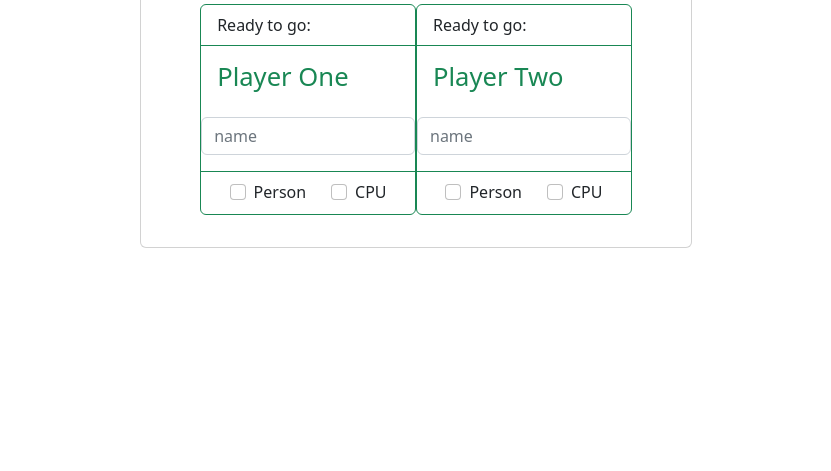
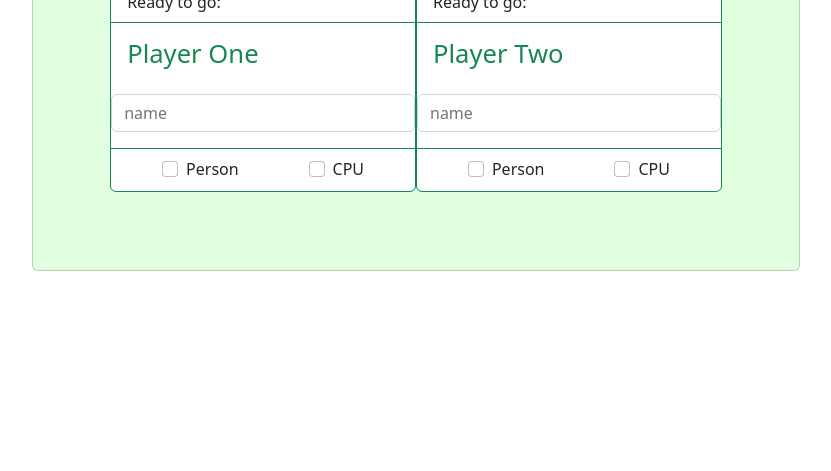
Before and after one commit to MartaAguilarTaverner/Tic-Tac-Toe-Proyecto-3, a plain HTML site: page pages/SelectPlayers.html in a window 1280 px wide. Shown: the part 329-800 px from the top of the page, without its empty margins (224-1055 px from the left). Drawn offline with nearby package versions, Linux system fonts and the light colour scheme.

Commit message:
Modifications color and position in the page of selectPlayers.html

```diff
--- a/css/style.css
+++ b/css/style.css
@@ -2,3 +2,9 @@
     height: 100vh;
     width: 100vw;
 }
+
+.card-newgame{
+    height: 50vh;
+    width: 60vw;
+    background-color:rgb(223, 255, 223)
+}
--- a/pages/SelectPlayers.html
+++ b/pages/SelectPlayers.html
@@ -25,7 +25,7 @@
         <div
             class="container my-container d-flex justify-content-center align-items-center"
         >
-            <div class="card w-80 h-70 d-flex">
+            <div class="card card-newgame d-flex">
                 <div class="card-body">
                     <p
                         class="d-flex justify-content-center"
```
